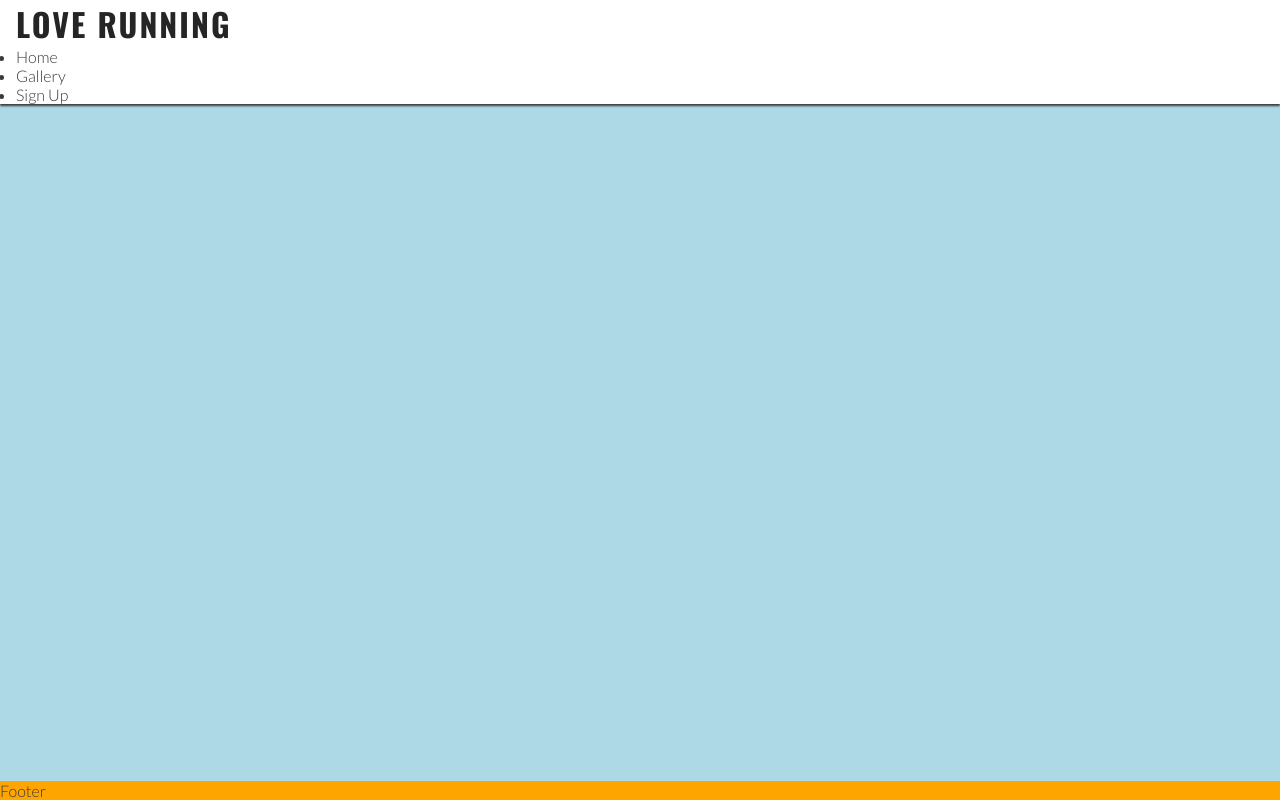
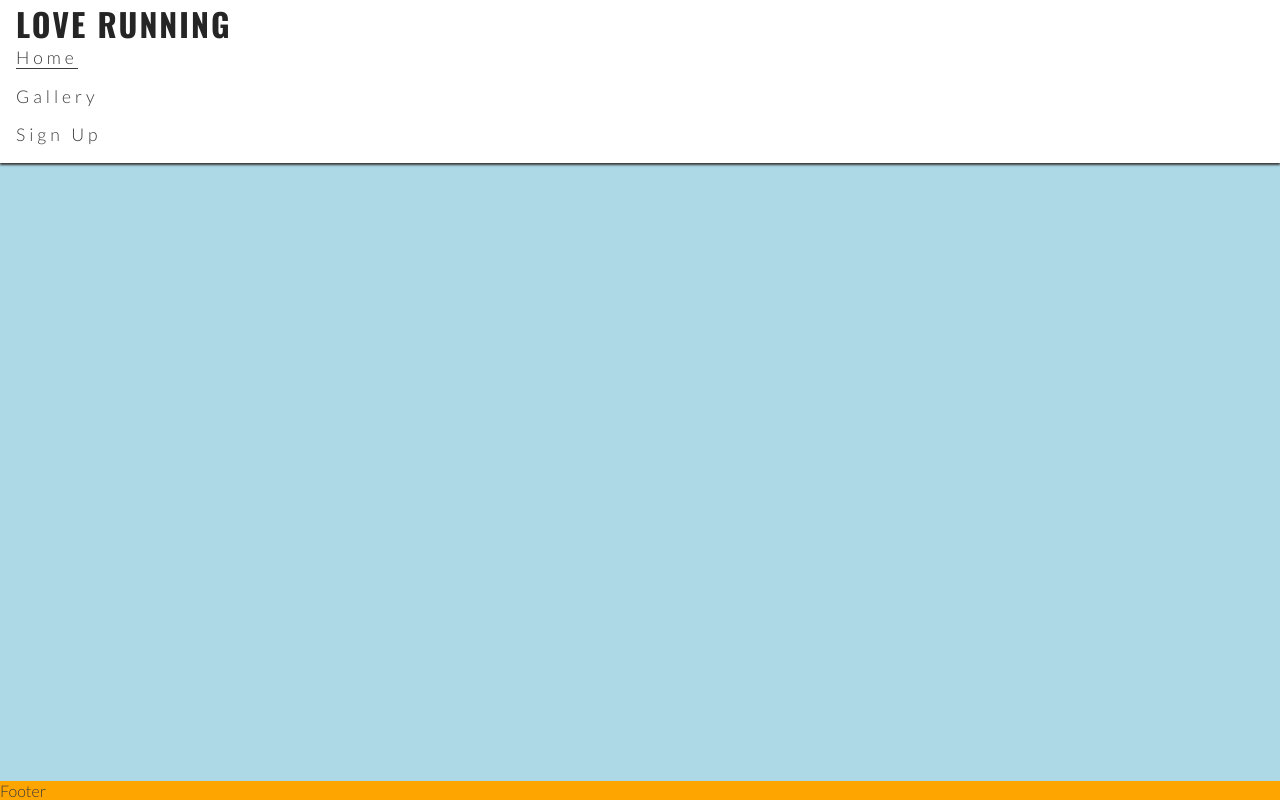
Before and after one commit to sthDINESH/love-running, a plain HTML site: page index.html in a window 1280 px wide. Drawn offline with nearby package versions, Linux system fonts and the light colour scheme.

Commit message:
update:style the nav bar menu

```diff
--- a/assets/css/styles.css
+++ b/assets/css/styles.css
@@ -39,6 +39,19 @@ h1{
     color: #252525;
 }
 
+#menu{
+    font-size: 110%;
+    letter-spacing: 4px;
+    list-style-type: none;
+}
+
+#menu li{
+    margin-bottom: 1em;
+}
+
+.active{
+    border-bottom: 1px solid #3a3a3a;
+}
 /* main */
 main{
     background-color: lightblue;
--- a/index.html
+++ b/index.html
@@ -34,8 +34,8 @@
             <h1 id="logo">Love Running</h1>
         </a>
         <nav>
-            <ul>
-                <li><a href="">Home</a></li>
+            <ul id="menu">
+                <li><a href="" class="active">Home</a></li>
                 <li><a href="">Gallery</a></li>
                 <li><a href="">Sign Up</a></li>
             </ul>
```
